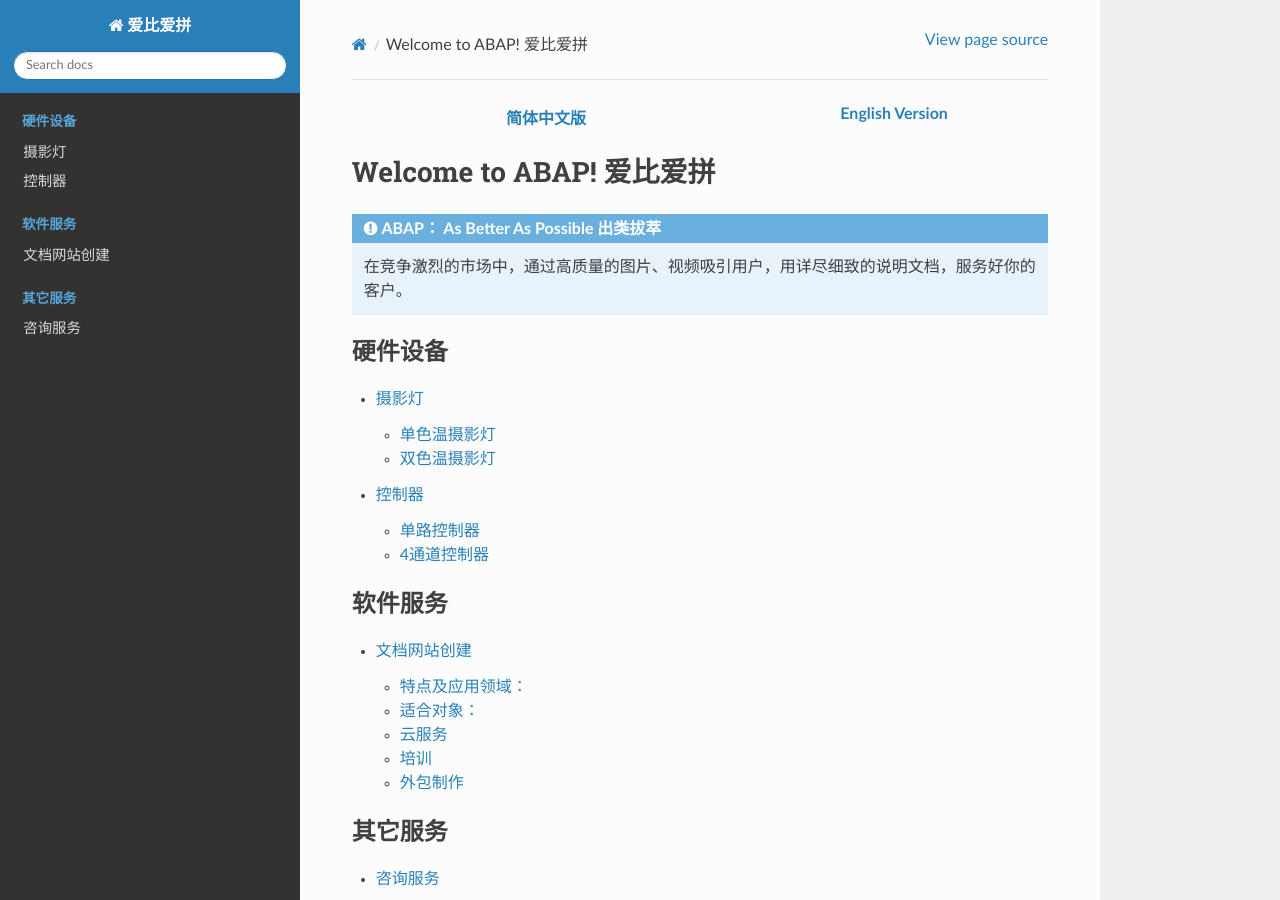
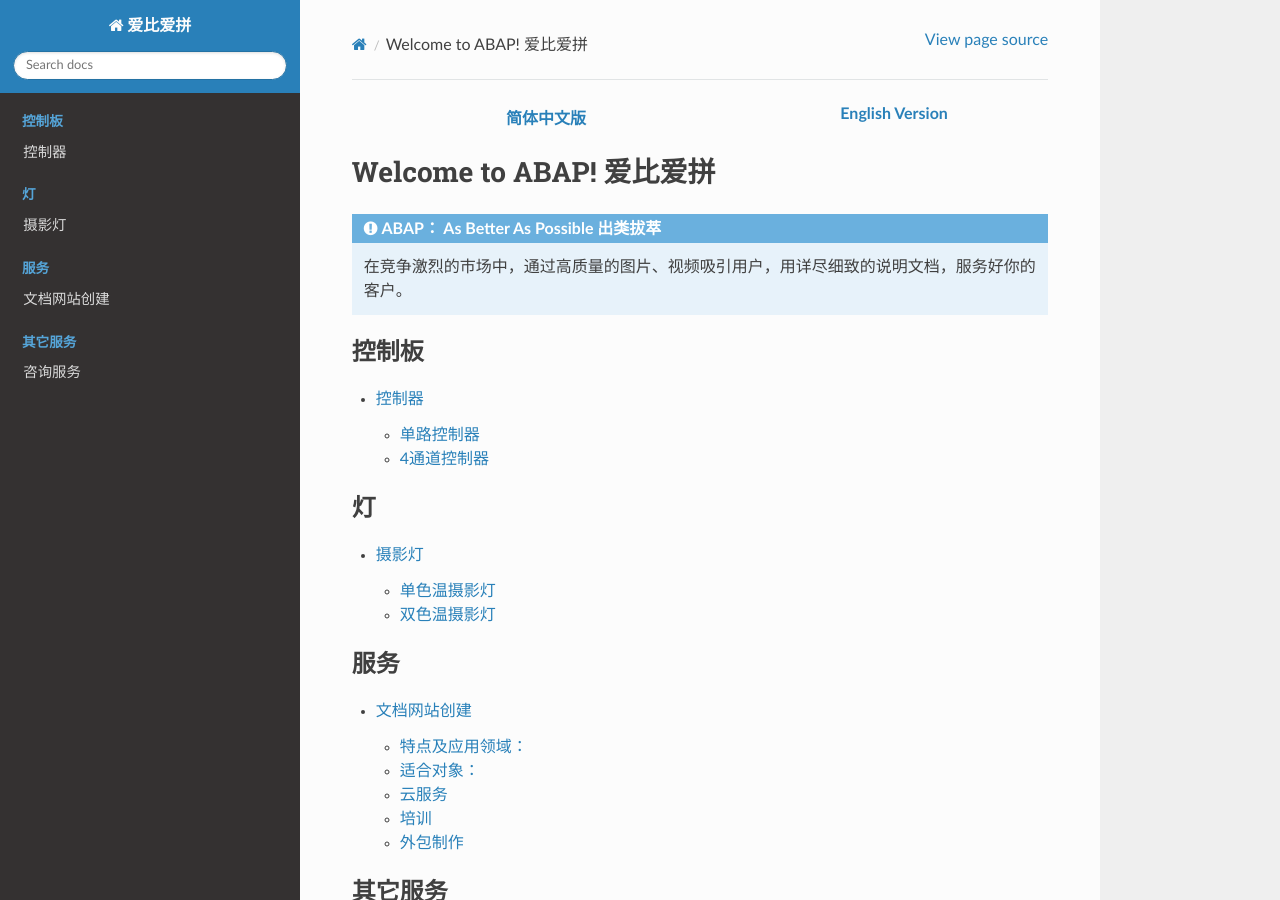
Before and after one commit to paultang/abapweb, a Sphinx documentation site: the page built from source/index.rst, in a window 1280 px wide and 900 px high. Built offline with Sphinx 7.4.7 and the Read the Docs theme 2.0.0, drawn with Linux system fonts in a browser that asks for light colours.

Commit message:
name change
change name

```diff
--- a/source/index.rst
+++ b/source/index.rst
@@ -28,14 +28,19 @@ Welcome to ABAP! 爱比爱拼
 
 .. toctree::
    :maxdepth: 2
-   :caption: 硬件设备
+   :caption: 控制板
 
-   lights
    controler
 
 .. toctree::
    :maxdepth: 2
-   :caption: 软件服务
+   :caption: 灯
+
+   lights
+
+.. toctree::
+   :maxdepth: 2
+   :caption: 服务
 
    wiki
 
```
